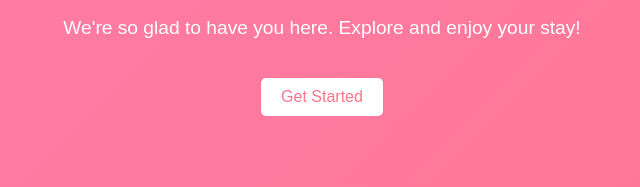
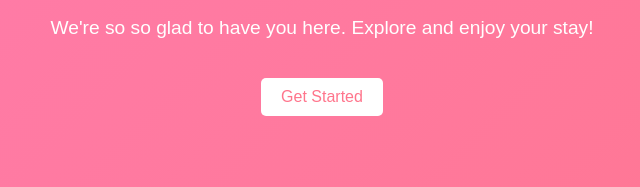
Before and after one commit to dgjdgithub/testGit, a plain HTML site: page index.html in a window 1280 px wide. Shown: the part 387-574 px from the top of the page, 318-958 px from the left. Drawn offline with Linux system fonts and the light colour scheme.

Commit message:
nb的欢迎页

```diff
--- a/index.html
+++ b/index.html
@@ -43,7 +43,7 @@
 <body>
     <div>
         <h1>Welcome to Our Website!</h1>
-        <p>We're so glad to have you here. Explore and enjoy your stay!</p>
+        <p>We're so so glad to have you here. Explore and enjoy your stay!</p>
         <button class="button" onclick="alert('Thank you for visiting!')">Get Started</button>
     </div>
 </body>
```
